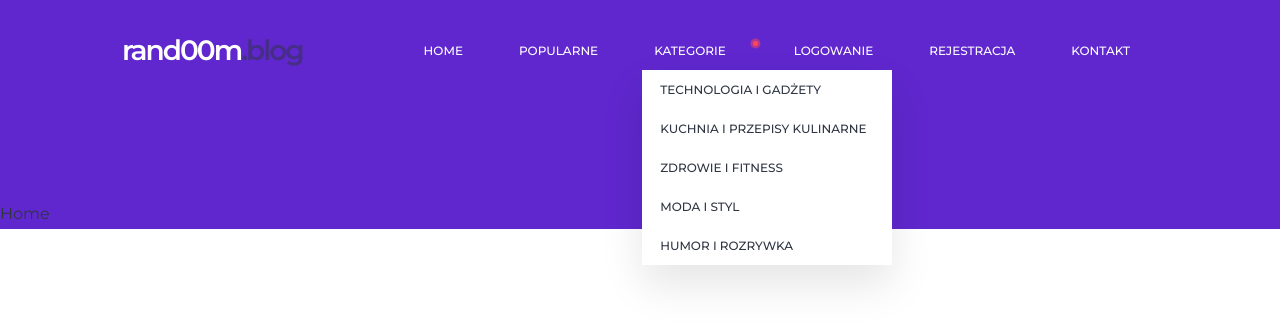
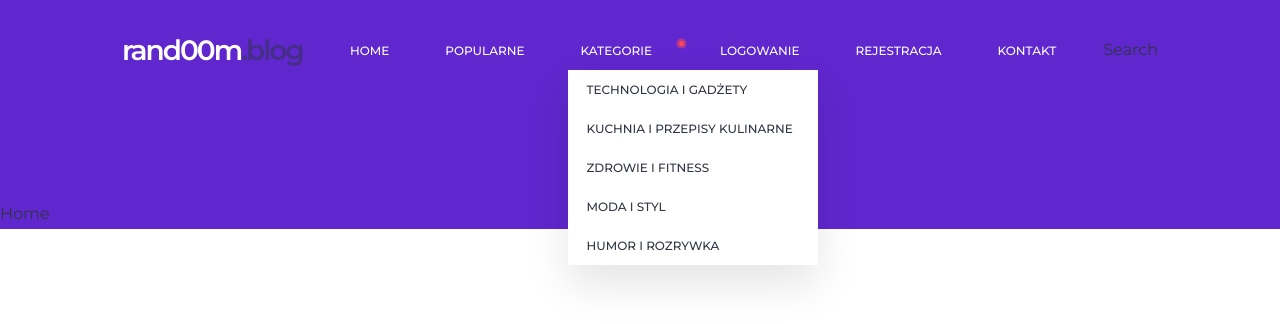
Before and after one commit to Bartek-Wieckowski/react-randoom-blog, a React (Vite) app: page / in a window 1280 px wide. Shown: the top 324 px of the page. Built offline with nearby package versions, Linux system fonts and the light colour scheme.

Commit message:
used Search component and changed order in mobile device

```diff
--- a/src/components/Navigation/Navigation.jsx
+++ b/src/components/Navigation/Navigation.jsx
@@ -1,11 +1,13 @@
 import Logo from "../Logo/Logo";
 import Menu from "../Menu/Menu";
+import Search from "../Search/Search";
 import "./navigation.scss";
 
 export default function Navigation({ onOpenMobileMenu }) {
   const handleClickMenu = () => {
     onOpenMobileMenu(true);
   };
+
   return (
     <header className="page-header">
       <div className="container">
@@ -16,6 +18,7 @@ export default function Navigation({ onOpenMobileMenu }) {
             <i className="ri-menu-3-line"></i>
             <i className="ri-close-line"></i>
           </button>
+          <Search />
         </nav>
       </div>
     </header>
--- a/src/components/Navigation/navigation.scss
+++ b/src/components/Navigation/navigation.scss
@@ -24,6 +24,7 @@
   border: none;
   background-color: transparent;
   cursor: pointer;
+  order: 12;
 
   &:hover {
     background-color: rgb(255 255 255 / 20%);
```
